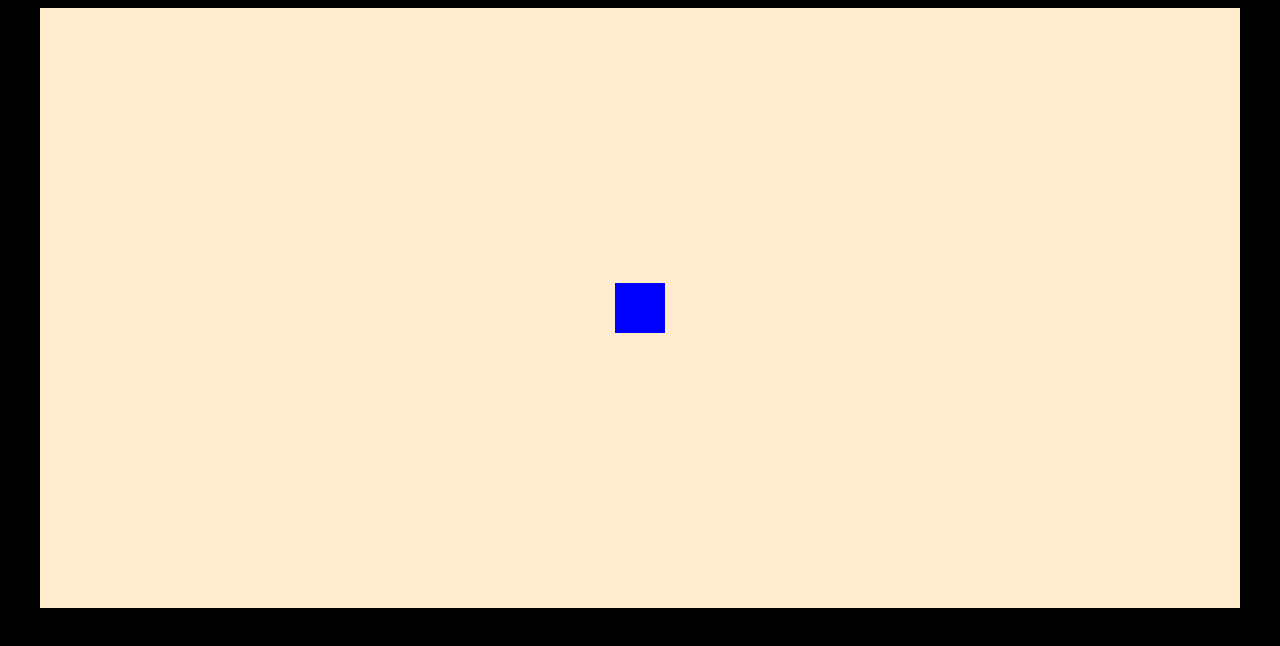
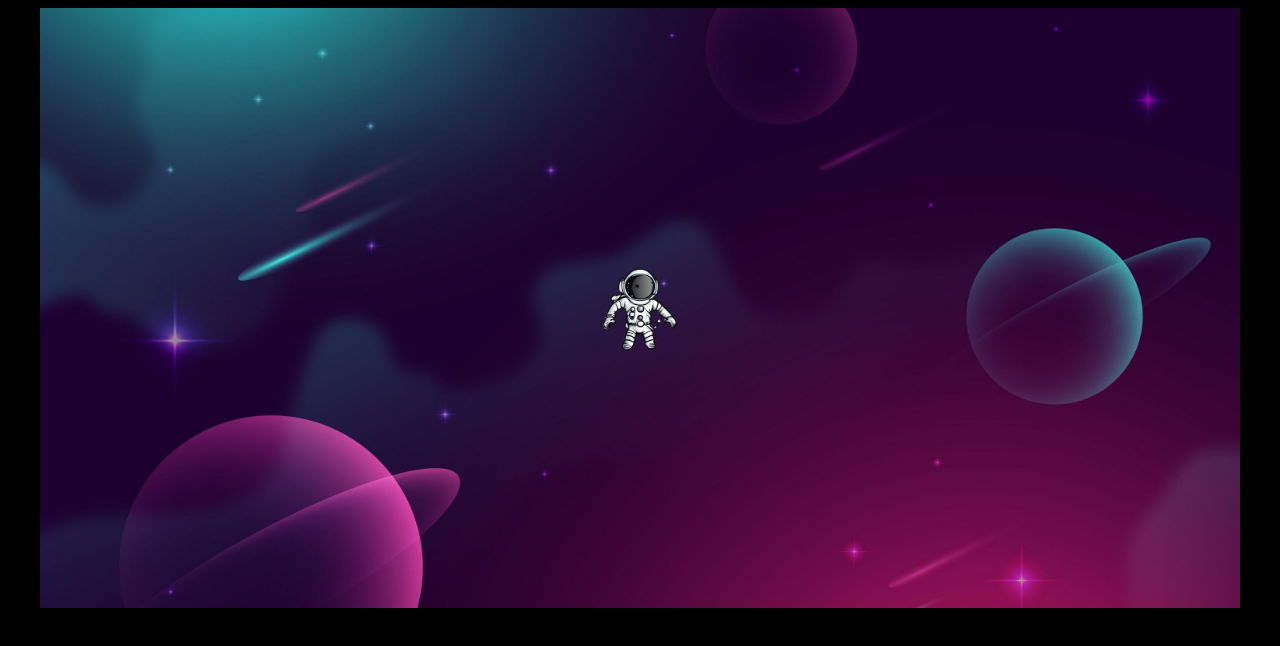
Before and after one commit to Kodehode-Stavanger/javascript-advanced-assignment-1-Sara-kodehode, a plain HTML site: page index.html in a window 1280 px wide. Drawn offline with Linux system fonts and the light colour scheme.

Commit message:
add some styling

```diff
--- a/main.js
+++ b/main.js
@@ -6,12 +6,12 @@ main.id = "main";
 document.body.append(main);
 
 const div = document.createElement("div");
-div.style.width = "50px";
-div.style.height = "50px";
+div.style.width = "100px";
+div.style.height = "100px";
 div.style.position = "absolute";
 div.style.top = main.getBoundingClientRect.top / 2 + "px";
 div.style.left = main.getBoundingClientRect.right / 2 + "px";
-div.style.backgroundColor = "blue";
+
 div.style.transition = "0.2 ease-in-out";
 document.body.append(div);
 
--- a/style.css
+++ b/style.css
@@ -5,6 +5,12 @@ body {
   background-color: black;
 }
 
-#main {
-  background-color: blanchedalmond;
+main {
+  background-image: url(space.jpg);
+  background-size: cover;
 }
+
+div {
+  background-image: url(astronaut.png);
+  background-size: cover;
+}
```
Also changed, not shown: astronaut.png (added), space.jpg (added).
